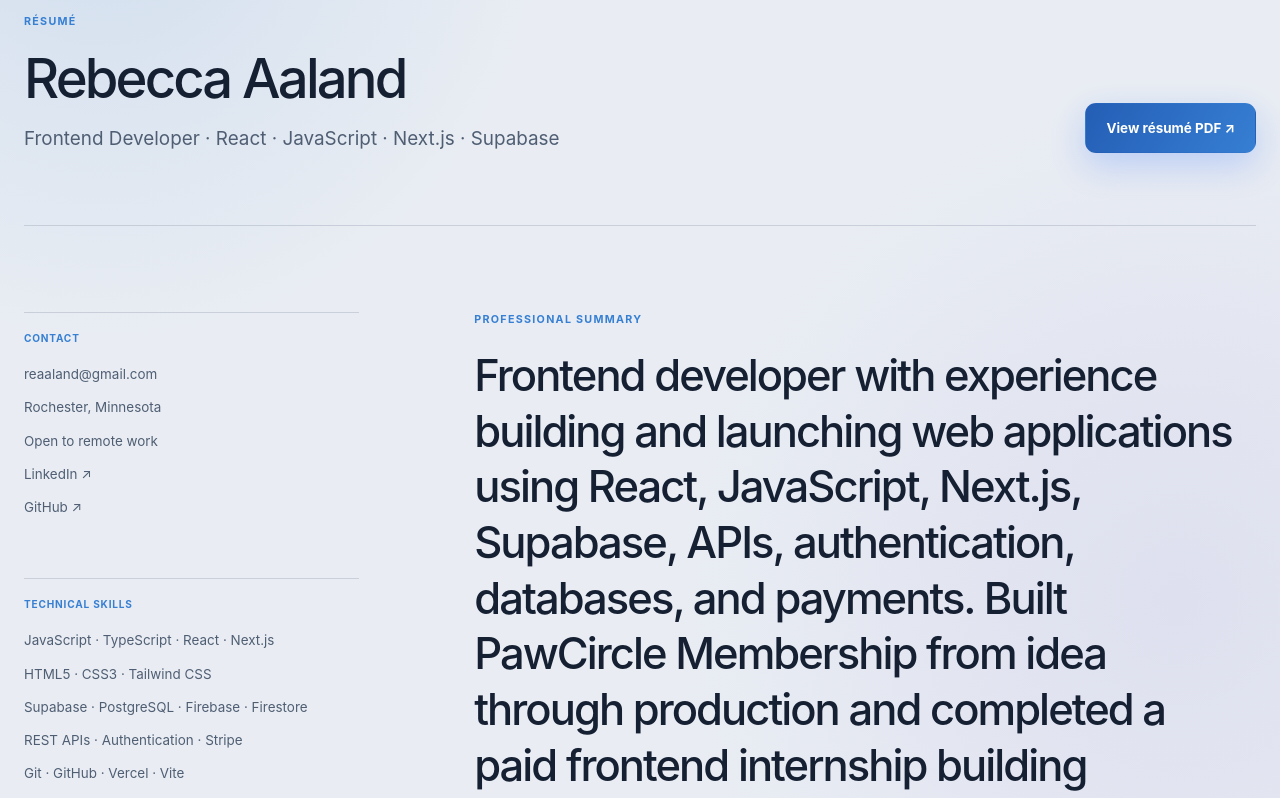
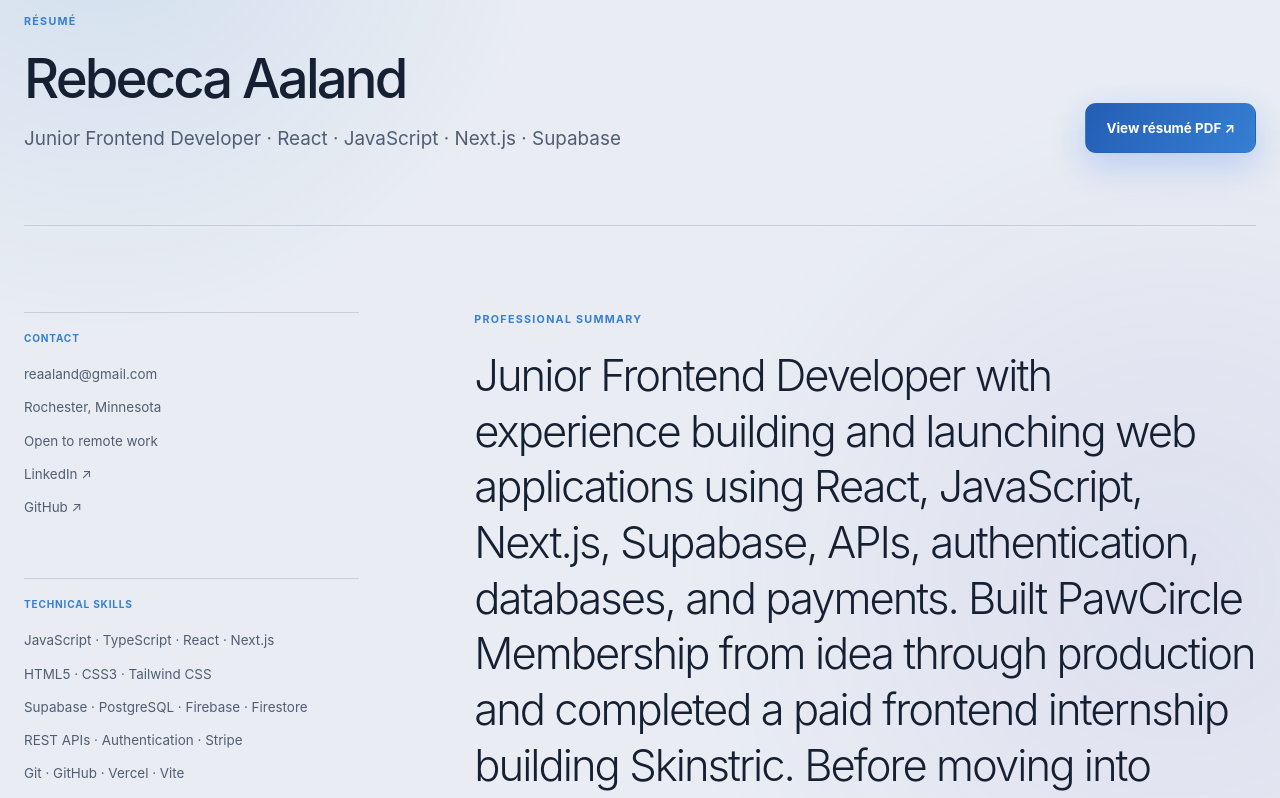
Before and after one commit to reaaland/rebecca-aaland-portfolio, a Next.js app: page /resume in a window 1280 px wide. Shown: the part 180-978 px from the top of the page. Built offline with nearby package versions, Linux system fonts and the light colour scheme.

Commit message:
Update resume and portfolio links

```diff
--- a/app/globals.css
+++ b/app/globals.css
@@ -1778,7 +1778,7 @@ a {
   max-width: 820px;
   margin: 0;
   font-size: clamp(1.65rem, 3.4vw, 3rem);
-  font-weight: 530;
+  font-weight: 350;
   line-height: 1.28;
   letter-spacing: -0.045em;
 }
--- a/app/resume/page.tsx
+++ b/app/resume/page.tsx
@@ -18,12 +18,12 @@ export default function ResumePage() {
           <div>
             <p className="eyebrow">Résumé</p>
             <h1>Rebecca Aaland</h1>
-            <p>Frontend Developer · React · JavaScript · Next.js · Supabase</p>
+            <p>Junior Frontend Developer · React · JavaScript · Next.js · Supabase</p>
           </div>
 
           <a
             className="button button-dark"
-            href="https://drive.google.com/file/d/1wjL5DyXGCDqJ-U3Rixrd5etxNFunVu-z/view?usp=sharing"
+            href="/Rebecca-Aaland-Resume.pdf"
             target="_blank"
             rel="noopener noreferrer"
           >
@@ -89,7 +89,7 @@ export default function ResumePage() {
             <section data-reveal>
               <p className="eyebrow">Professional Summary</p>
               <p className="resume-summary">
-                Frontend developer with experience building and launching web
+                Junior Frontend Developer with experience building and launching web
                 applications using React, JavaScript, Next.js, Supabase, APIs,
                 authentication, databases, and payments. Built PawCircle
                 Membership from idea through production and completed a paid
--- a/components/site-footer.tsx
+++ b/components/site-footer.tsx
@@ -4,12 +4,15 @@ export function SiteFooter() {
   return (
     <footer className="site-footer shell">
       <div>
-        <strong><span aria-hidden="true">[RA]</span> Rebecca Aaland</strong>
+        <strong>
+          <span aria-hidden="true">[RA]</span> Rebecca Aaland
+        </strong>
         <span>Frontend Developer &amp; Web Designer</span>
       </div>
       <p>Independent work through PawCircle LLC.</p>
       <nav aria-label="Footer navigation">
   <Link href="/resume">Résumé</Link>
+
   <a
     href="https://github.com/reaaland"
     target="_blank"
@@ -17,7 +20,17 @@ export function SiteFooter() {
   >
     GitHub
   </a>
+
+  <a
+    href="https://www.linkedin.com/in/rebecca-aaland-494169411"
+    target="_blank"
+    rel="noreferrer"
+  >
+    LinkedIn
+  </a>
+
   <Link href="/contact">Contact</Link>
+
   <a href="#top">Back to top ↑</a>
 </nav>
     </footer>
```
Also changed, not shown: 1 other file (tests, documents, lock files or other folders). Lines whose indentation alone changed are shown as unchanged.
